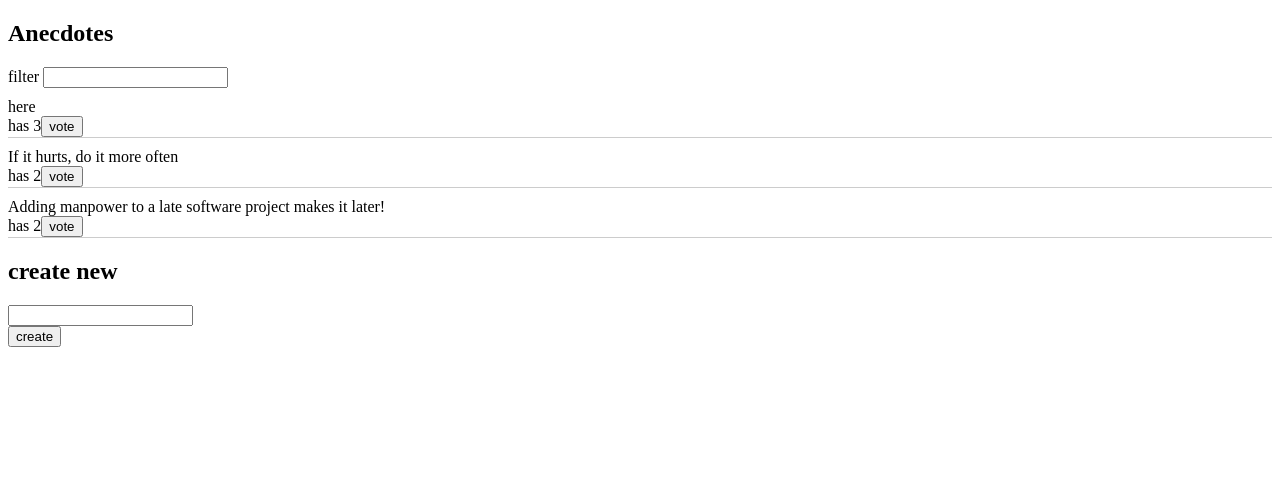
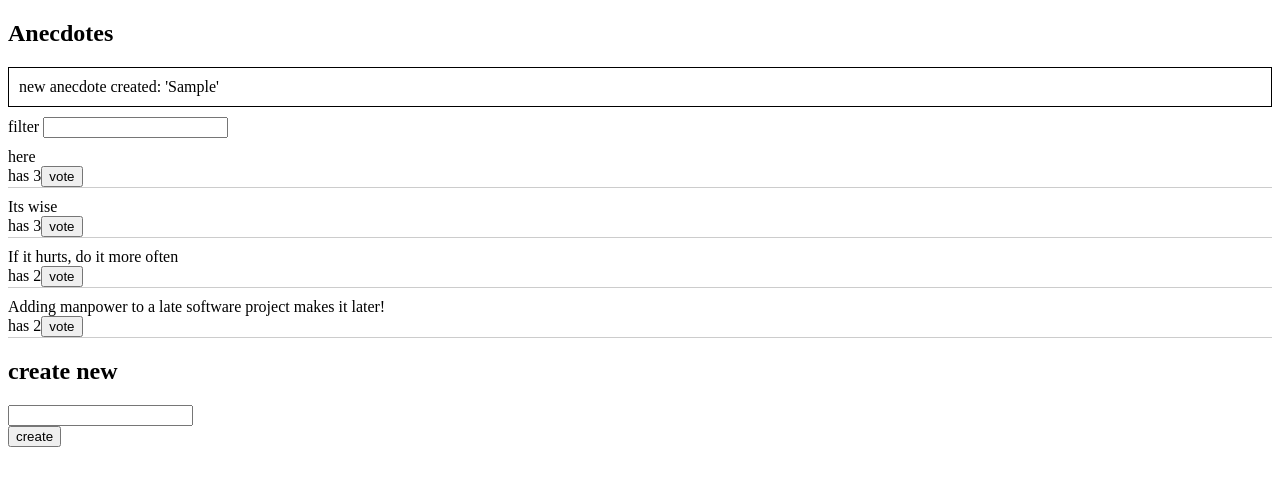
Before and after one commit to natashachikuni-ux/fullstackopen-exercises, a React (Vite) app in the folder redux-anecdotes/: page / in a window 1280 px wide. Both pictures are taken after typing "Sample" into the empty fields and a click on the button "create". Shown: the top 486 px of the page. Built offline with nearby package versions, Linux system fonts and the light colour scheme; no server answers; data requests are answered from the project's data file.

Commit message:
feat: implement centralized notification thunk

```diff
--- a/redux-anecdotes/db.json
+++ b/redux-anecdotes/db.json
@@ -14,6 +14,11 @@
       "content": "here",
       "votes": 3,
       "id": "4FGCxSDsnAM"
+    },
+    {
+      "content": "Its wise ",
+      "votes": 3,
+      "id": "I0_tjN4uzIs"
     }
   ],
   "$schema": "./node_modules/json-server/schema.json"
--- a/redux-anecdotes/src/App.jsx
+++ b/redux-anecdotes/src/App.jsx
@@ -1,13 +1,14 @@
 import { useEffect } from 'react'
 import { useSelector, useDispatch } from 'react-redux'
-// 1. Make sure to import initializeAnecdotes and createNewAnecdote (the thunks)
 import { initializeAnecdotes, createNewAnecdote, voteAnecdote } from './reducer'
 import Filter from './Filter'
+import Notification from './Notification'
+// 👇 CHANGE: Import setNotification instead of show/clear
+import { setNotification } from './notificationReducer'
 
 const App = () => {
   const dispatch = useDispatch()
 
-  // Load data from server using the Thunk
   useEffect(() => {
     dispatch(initializeAnecdotes())
   }, [dispatch])
@@ -21,35 +22,38 @@ const App = () => {
       .sort((a, b) => b.votes - a.votes)
   })
 
- const vote = (id) => {
-  dispatch(voteAnecdote(id))
-}
+  const vote = (anecdote) => {
+    dispatch(voteAnecdote(anecdote.id))
+    // Clean and simple!
+    dispatch(setNotification(`you voted '${anecdote.content}'`, 5))
+  }
 
-  // 2. ADD THIS FUNCTION: The handler for creating a new anecdote
   const addAnecdote = async (event) => {
     event.preventDefault()
     const content = event.target.anecdote.value
     event.target.anecdote.value = ''
+    dispatch(createNewAnecdote(content))
 
-    // We dispatch the Thunk!
-    dispatch(createNewAnecdote(content))
+    // 👇 Use the same clean thunk here too!
+    dispatch(setNotification(`new anecdote created: '${content}'`, 5))
   }
 
   return (
     <div>
       <h2>Anecdotes</h2>
+      <Notification />
       <Filter />
+
       {anecdotes.map(anecdote =>
         <div key={anecdote.id} style={{ marginBottom: '10px', borderBottom: '1px solid #ccc' }}>
           <div>{anecdote.content}</div>
           <div>
             has {anecdote.votes}
-            <button onClick={() => vote(anecdote.id)}>vote</button>
+            <button onClick={() => vote(anecdote)}>vote</button>
           </div>
         </div>
       )}
 
-      {/* 3. ADD THIS FORM: To allow the user to type new anecdotes */}
       <h2>create new</h2>
       <form onSubmit={addAnecdote}>
         <div><input name="anecdote" /></div>
--- /dev/null
+++ b/redux-anecdotes/src/Notification.jsx
@@ -0,0 +1,21 @@
+import { useSelector } from 'react-redux'
+
+const Notification = () => {
+  const notification = useSelector(state => state.notification)
+
+  const style = {
+    border: 'solid',
+    padding: 10,
+    borderWidth: 1,
+    marginBottom: 10,
+    display: notification ? '' : 'none' // Hide if empty
+  }
+
+  return (
+    <div style={style}>
+      {notification}
+    </div>
+  )
+}
+
+export default Notification
--- a/redux-anecdotes/src/main.jsx
+++ b/redux-anecdotes/src/main.jsx
@@ -1,17 +1,20 @@
 import React from 'react'
 import ReactDOM from 'react-dom/client'
-import { configureStore } from '@reduxjs/toolkit' // Use this instead of createStore
+import { configureStore } from '@reduxjs/toolkit'
 import { Provider } from 'react-redux'
 
 import App from './App'
 import anecdoteReducer from './reducer'
 import filterReducer from './filterReducer'
+// 1. Import the new reducer here
+import notificationReducer from './notificationReducer'
 
-// configureStore handles the combining and setup in one go
 const store = configureStore({
   reducer: {
     anecdotes: anecdoteReducer,
-    filter: filterReducer
+    filter: filterReducer,
+    // 2. Register it in the store here
+    notification: notificationReducer
   }
 })
 
--- /dev/null
+++ b/redux-anecdotes/src/notificationReducer.js
@@ -0,0 +1,25 @@
+import { createSlice } from '@reduxjs/toolkit'
+
+const notificationSlice = createSlice({
+  name: 'notification',
+  initialState: '', // Empty string means no notification
+  reducers: {
+    showNotification(state, action) {
+      return action.payload
+    },
+    clearNotification() {
+      return ''
+    }
+  }
+})
+
+export const { showNotification, clearNotification } = notificationSlice.actions
+export const setNotification = (message, seconds) => {
+  return async dispatch => {
+    dispatch(showNotification(message))
+    setTimeout(() => {
+      dispatch(clearNotification())
+    }, seconds * 1000)
+  }
+}
+export default notificationSlice.reducer
```
